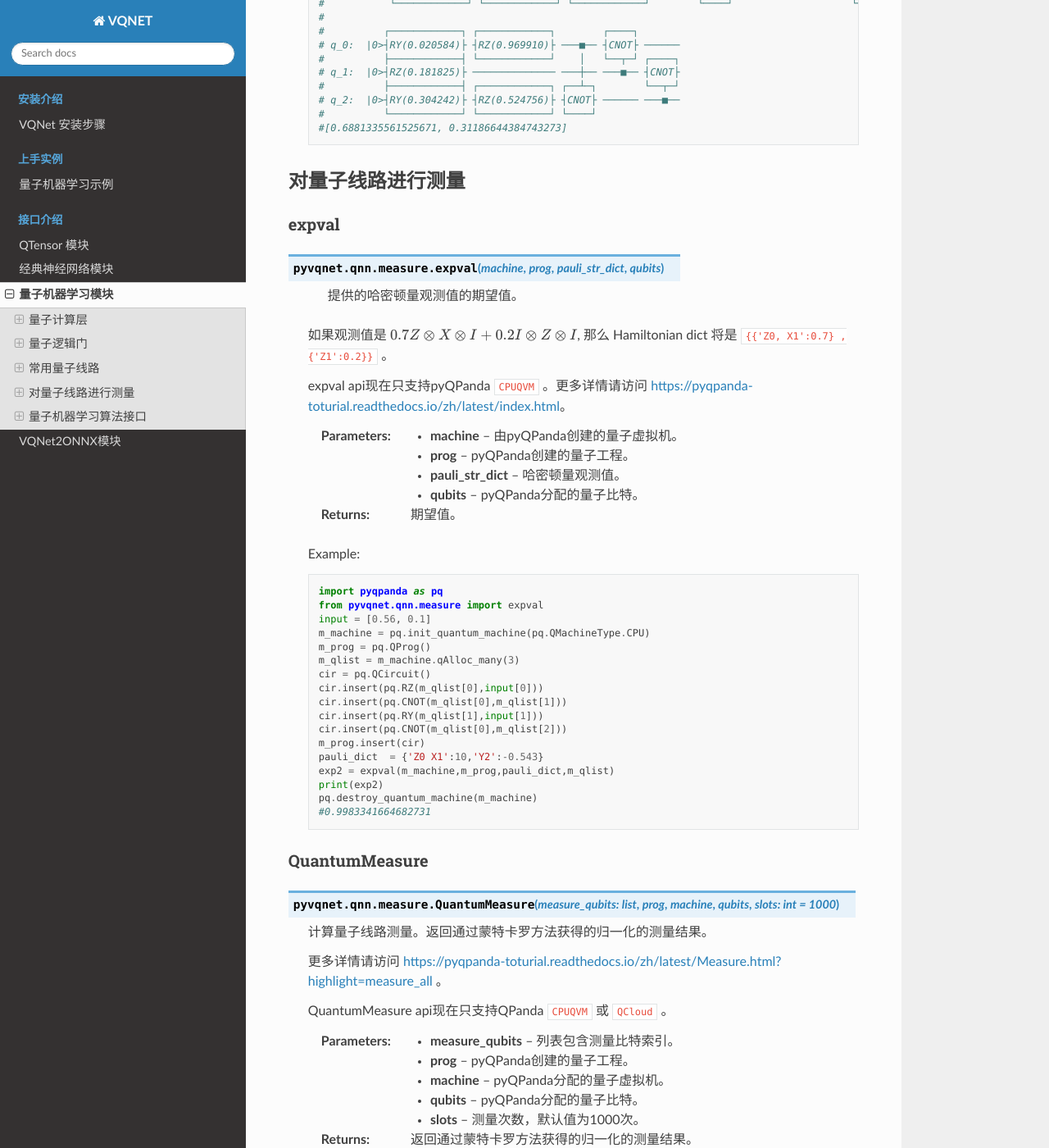
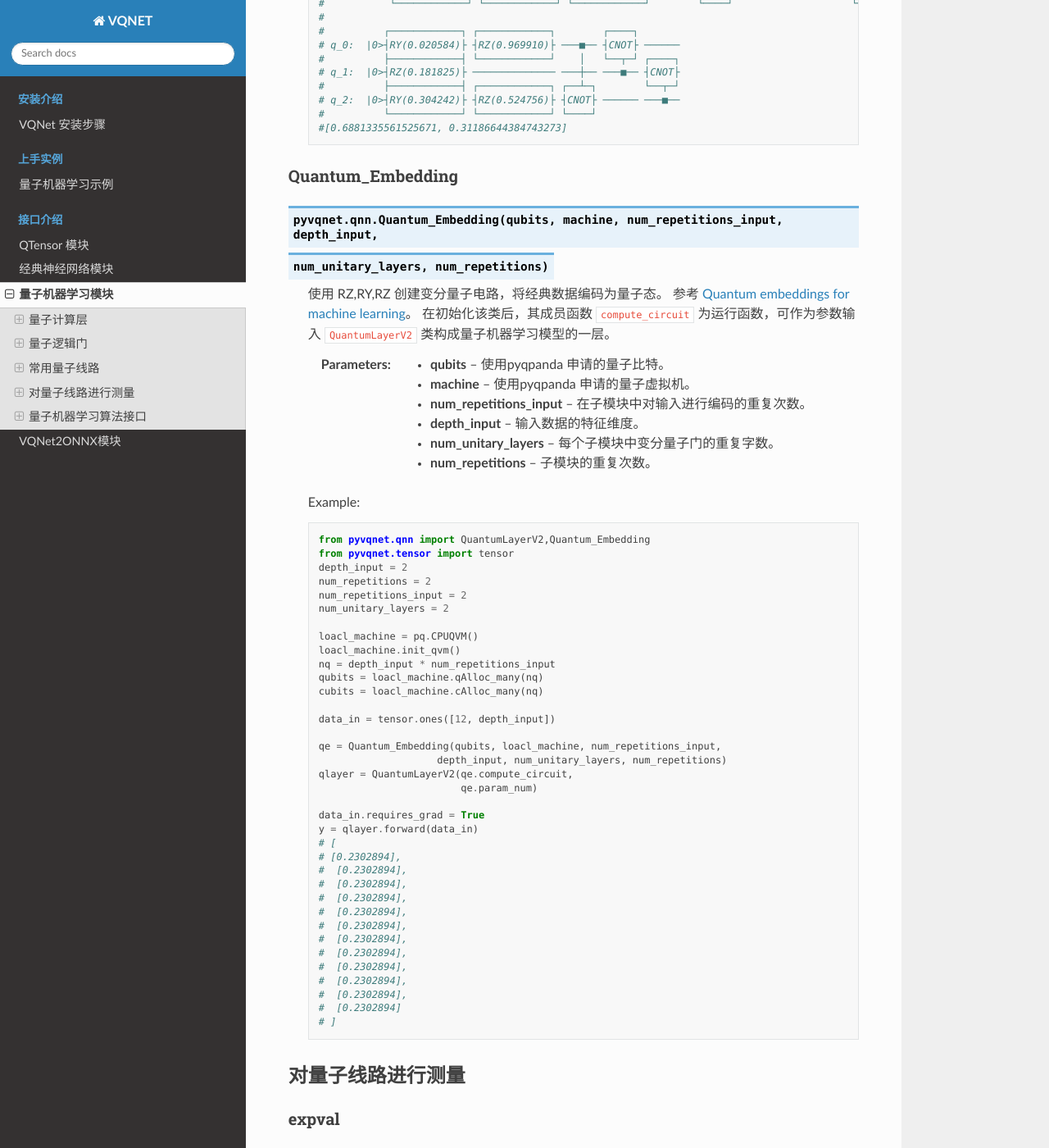
Before and after one commit to OriginQ/VQNET2.0-tutorial, a Sphinx documentation site: the page built from source/rst/qnn.rst, in a window 1280 px wide and 1400 px high, scrolled down 23097 px. Shown: the whole window at 82% size. Built offline with Sphinx 7.4.7 and the Read the Docs theme 2.0.0, drawn with Linux system fonts in a browser that asks for light colours; some of the changed text lies outside the part shown.

Commit message:
[feat] add qembed doc

```diff
--- a/source/rst/qnn.rst
+++ b/source/rst/qnn.rst
@@ -1132,6 +1132,65 @@ StronglyEntanglingTemplate
         # q_2:  |0>┤RY(0.304242)├ ┤RZ(0.524756)├ ┤CNOT├ ────── ───■──
         #          └────────────┘ └────────────┘ └────┘
         #[0.6881335561525671, 0.31186644384743273]
+
+
+Quantum_Embedding
+^^^^^^^^^^^^^^^^^^^^^^^^^^^^^^^^^
+
+.. py:class:: pyvqnet.qnn.Quantum_Embedding(qubits, machine, num_repetitions_input, depth_input,
+                 num_unitary_layers, num_repetitions)
+
+    使用 RZ,RY,RZ 创建变分量子电路，将经典数据编码为量子态。
+    参考 `Quantum embeddings for machine learning <https://arxiv.org/abs/2001.03622>`_。
+    在初始化该类后，其成员函数 ``compute_circuit`` 为运行函数，可作为参数输入 ``QuantumLayerV2`` 类构成量子机器学习模型的一层。
+
+    :param qubits: 使用pyqpanda 申请的量子比特。
+    :param machine: 使用pyqpanda 申请的量子虚拟机。
+    :param num_repetitions_input: 在子模块中对输入进行编码的重复次数。
+    :param depth_input: 输入数据的特征维度。
+    :param num_unitary_layers: 每个子模块中变分量子门的重复字数。
+    :param num_repetitions: 子模块的重复次数。
+
+    Example::
+
+
+        from pyvqnet.qnn import QuantumLayerV2,Quantum_Embedding
+        from pyvqnet.tensor import tensor
+        depth_input = 2
+        num_repetitions = 2
+        num_repetitions_input = 2
+        num_unitary_layers = 2
+
+        loacl_machine = pq.CPUQVM()
+        loacl_machine.init_qvm()
+        nq = depth_input * num_repetitions_input
+        qubits = loacl_machine.qAlloc_many(nq)
+        cubits = loacl_machine.cAlloc_many(nq)
+
+        data_in = tensor.ones([12, depth_input])
+
+        qe = Quantum_Embedding(qubits, loacl_machine, num_repetitions_input,
+                            depth_input, num_unitary_layers, num_repetitions)
+        qlayer = QuantumLayerV2(qe.compute_circuit,
+                                qe.param_num)
+
+        data_in.requires_grad = True
+        y = qlayer.forward(data_in)
+        # [
+        # [0.2302894],
+        #  [0.2302894],
+        #  [0.2302894],
+        #  [0.2302894],
+        #  [0.2302894],
+        #  [0.2302894],
+        #  [0.2302894],
+        #  [0.2302894],
+        #  [0.2302894],
+        #  [0.2302894],
+        #  [0.2302894],
+        #  [0.2302894]
+        # ]
+
 
 
 对量子线路进行测量
```
